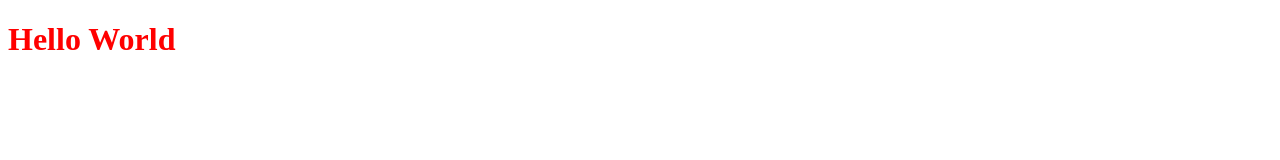
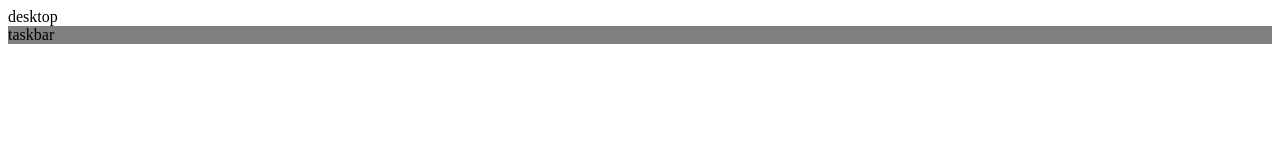
Before and after one commit to tg222eu/Personal-Desktop, a plain HTML site: page index.html in a window 1280 px wide. Drawn offline with Linux system fonts and the light colour scheme.

Commit message:
4: first div containers

```diff
--- a/css/style.css
+++ b/css/style.css
@@ -1,3 +1,7 @@
-h1{
-  color: red;
+#taskbar{
+  background-color: grey;
+  border-color: black;
+  border-style: : solid;
+  border-width: 100%;
+  border-top: 10%;
 }
--- a/index.html
+++ b/index.html
@@ -4,6 +4,11 @@
     <link rel="stylesheet" href="css/style.css">
   </head>
   <body>
-    <h1>Hello World</h1>
+    <div id="desktop">
+     desktop
+    </div>
+    <div id="taskbar">
+      taskbar
+    </div>
   </body>
 </html>
```
